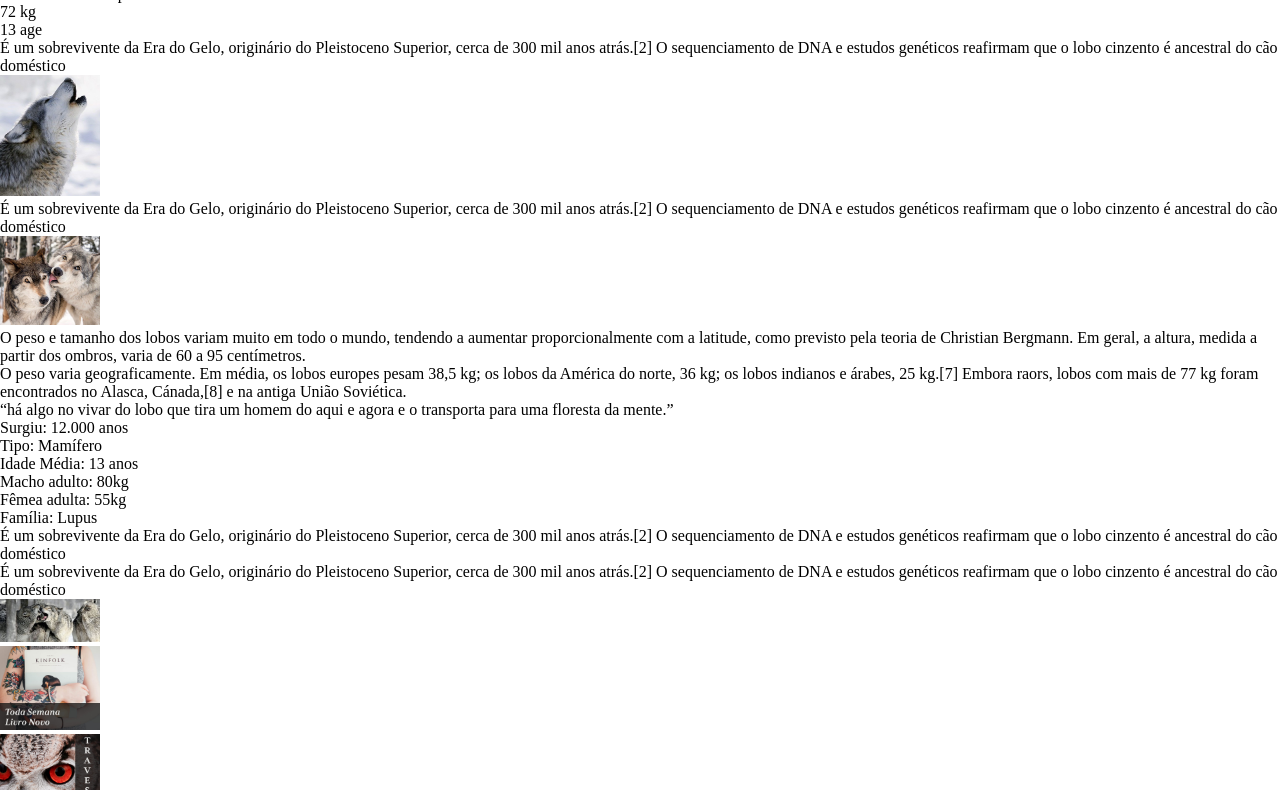
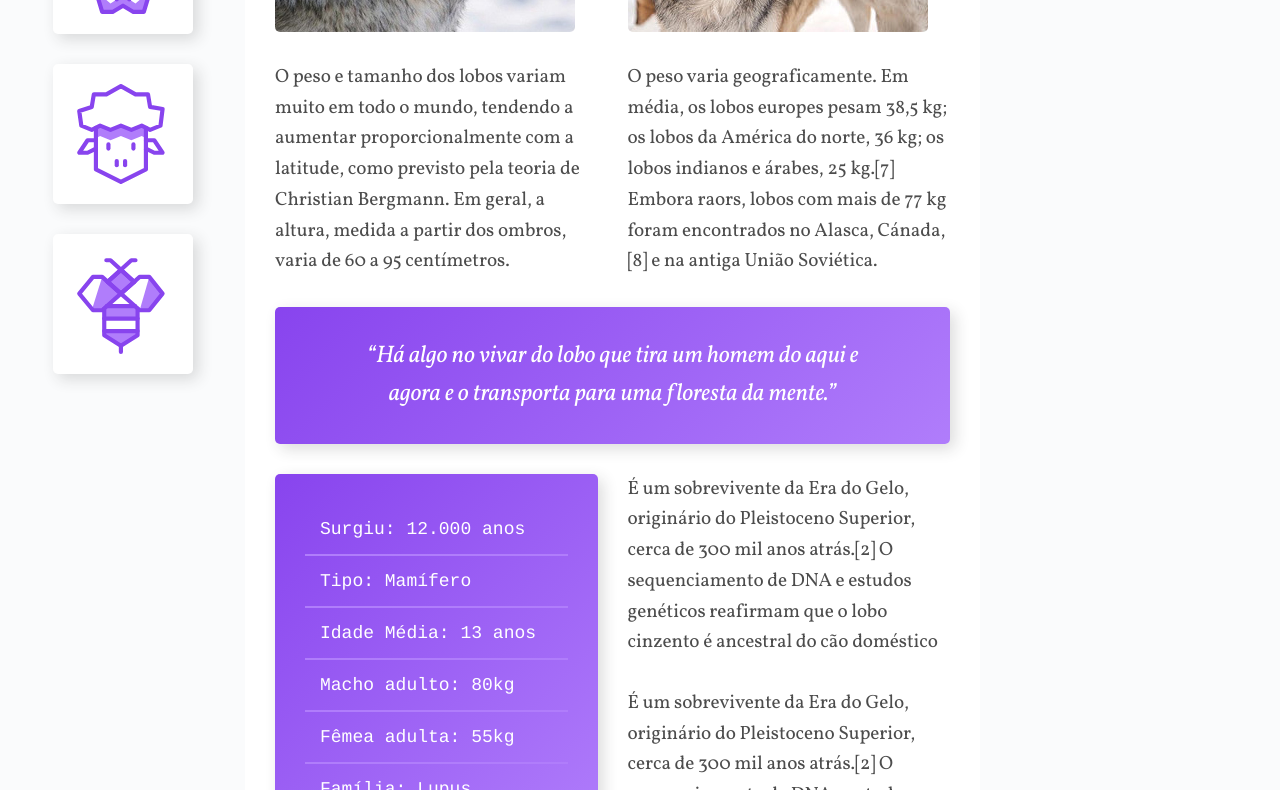
Before and after one commit to Carolina-nico/wildbeast, a plain HTML site: page index.html in a window 1280 px wide. Shown: the part 751-1541 px from the top of the page. Drawn offline with Linux system fonts and the light colour scheme.

Commit message:
Finalizado a estilização e alinhamentos.

```diff
--- a/index.html
+++ b/index.html
@@ -50,15 +50,14 @@
                 </div>
             </div>
 
-            <p>É um sobrevivente da Era do Gelo, originário do Pleistoceno Superior, cerca de 300 mil anos atrás.[2] O
+            <p class="col-wide">É um sobrevivente da Era do Gelo, originário do Pleistoceno Superior, cerca de 300 mil anos atrás.[2] O
                 sequenciamento de DNA e estudos genéticos reafirmam que o lobo cinzento é ancestral do cão doméstico</p>
 
-            <img src="./img/wolf1.jpg" alt="Wolf 1">
+            <img class="img-1" src="./img/wolf1.jpg" alt="Wolf 1">
 
-            <p>É um sobrevivente da Era do Gelo, originário do Pleistoceno Superior, cerca de 300 mil anos atrás.[2] O
-                sequenciamento de DNA e estudos genéticos reafirmam que o lobo cinzento é ancestral do cão doméstico</p>
+            <p class="destaque">É um sobrevivente da Era do Gelo, originário do Pleistoceno Superior, cerca de 300 mil anos atrás.[2] O sequenciamento de DNA e estudos.</p>
 
-            <img src="./img/wolf2.jpg" alt="Wolf 2">
+            <img class="img-2" src="./img/wolf2.jpg" alt="Wolf 2">
 
             <p>O peso e tamanho dos lobos variam muito em todo o mundo, tendendo a aumentar proporcionalmente com a
                 latitude, como previsto pela teoria de Christian Bergmann. Em geral, a altura, medida a partir dos
@@ -68,8 +67,8 @@
                 kg; os lobos indianos e árabes, 25 kg.[7] Embora raors, lobos com mais de 77 kg foram encontrados no
                 Alasca, Cánada,[8] e na antiga União Soviética.</p>
 
-            <blockquote class="citacao">
-                <p>“há algo no vivar do lobo que tira um homem do aqui e agora e o transporta para uma floresta da
+            <blockquote class="citacao col-wide">
+                <p>“Há algo no vivar do lobo que tira um homem do aqui e agora e o transporta para uma floresta da
                     mente.”</p>
             </blockquote>
 
@@ -93,7 +92,7 @@
                 </p>
             </div>
 
-            <img src="./img/wolf3.jpg" alt="Wolf 3">
+            <img class="col-wide" src="./img/wolf3.jpg" alt="Wolf 3">
         </main>
 
         <aside class="anuncios">
--- a/style.css
+++ b/style.css
@@ -6,7 +6,11 @@ li,
 blockquote {
     padding: 0px;
     margin: 0px;
-    box-sizing: border-box;
+    /* box-sizing: border-box; */
+}
+
+body {
+    font-family: 'Vollkorn', Georgia, serif;
 }
 
 li {
@@ -18,5 +22,233 @@ a {
 }
 
 img {
+    max-width: 100%;
+    display: block;
+    border-radius: 5px;
+}
+
+/* Grid Geral */
+
+.estrutura {
+    display: grid;
+    grid-template-columns: minmax(160px, 1fr) 3fr 300px;
+    grid-template-areas:
+        "header header header"
+        "sidenav content anuncios"
+        "footer footer footer";
+}
+
+/* HEADER */
+
+.logo {
+    max-width: 200px;
+}
+
+.header {
+    grid-area: header;
+    background: linear-gradient(135deg, #8844ee, #B07dfb);
+    padding: 30px;
+    display: grid;
+    grid-template-columns: 1fr auto;
+    align-items: center;
+}
+
+.header nav ul {
+    display: flex;
+    flex-wrap: wrap;
+    /* gap: 10px; */
+}
+
+.header nav a {
+    display: block;
+    padding: 10px;
+    color: white;
+    font-size: 1.125em;
+    background: rgba(0, 0, 0, .1);
+    border-radius: 5px;
+    transition: 0.2s;
+}
+
+.header nav a:hover {
+    background: rgba(0, 0, 0, .4);
+}
+
+.header li+li {
+    margin-left: 30px;
+}
+
+/* SIDENAV */
+
+.sidenav {
+    grid-area: sidenav;
+    background: #fafbfc;
+    padding: 30px;
+}
+
+.sidenav li a {
+    display: block;
+    min-width: 60px;
     max-width: 100px;
+    margin: 0px auto 30px auto;
+    background: white;
+    padding: 20px;
+    border-radius: 5px;
+    box-shadow: 5px 5px 15px 0px rgba(44,44,44,0.164);
+    transition: .2s ease-out;
 }
+
+.sidenav li a:hover {
+    background: #b07dfb;
+}
+
+/* CONTENT */
+
+.content {
+    grid-area: content;
+    max-width: 900px;
+    margin: 0 auto;
+    padding: 30px;
+    display: grid;
+    grid-template-columns: 1fr 1fr;
+    gap: 30px;
+}
+
+.col-wide {
+    grid-column: 1 / -1;
+}
+
+.img-1 {
+    grid-row: span 2;
+    align-self: end;
+}
+
+.img-2 {
+    align-self: end;
+}
+
+/* ESTILOS CONTENT */
+
+p {
+    font-size: 1.2em;
+    line-height: 1.6;
+    letter-spacing: -0.005em;
+    color: rgba(0, 0, 0, .7);
+}
+
+.informacoes p + p {
+    margin-top: 30px;
+}
+
+/* TITULO */
+
+.titulo {
+    color: #b07dfb;
+}
+
+.titulo h1 {
+    font-size: 3.75em;
+    line-height: 1;
+    font-weight: 700;
+}
+
+.titulo span {
+    font-size: 1.12em;
+    font-style: italic;
+}
+
+/* CARACTERISTICAS */
+
+.caracteristicas {
+    display: flex;
+    align-items: flex-start;
+}
+
+.caracteristicas > div {
+    width: 80px;
+    text-align: center;
+    background: linear-gradient(135deg, #8844ee, #B07dfb);
+    border-radius: 5px;
+    box-shadow: 5px 5px 15px 0px rgba(44,44,44,0.164);
+    position: relative;
+}
+
+.caracteristicas > div:first-child {
+    margin-right:  30px;
+}
+
+.caracteristicas span {
+    display: block;
+    color: #b07dfb;
+}
+
+.numero {
+    font-size: 3em;
+    line-height: 1;
+    margin: 10px auto;
+}
+
+.rotulo {
+    background: white;
+    position: relative;
+    border-radius: 0 0 5px 5px;
+    padding: 5px 0;
+    top: 2px;
+}
+
+.destaque {
+    font-size: 0.975em;
+    color: #b07dfb;
+    max-width: 16em;
+}
+
+.citacao, .atributos {
+    align-self: start;
+    padding: 30px ;
+    border-radius: 5px;
+    box-shadow: 5px 5px 15px 0 rgba(44, 44, 44, 0.164);
+    background: linear-gradient(135deg, #8844ee, #b07dfb);
+}
+
+.citacao p {
+    font-size: 1.5em;
+    font-style: italic;
+    text-align: center;
+    max-width: 500px;
+    margin: 0 auto;
+    color: white;
+}
+
+.atributos li {
+    color: white;
+    font-family: Courier, monospace;
+    font-size: 1.125em;
+    padding: 15px;
+}
+
+.atributos li + li {
+    border-top: 2px solid #b07dfb;
+}
+
+/* ANUNCIOS */
+
+.anuncios {
+    grid-area: anuncios;
+    background: #fafbfc;
+    display: grid;
+    align-content: start;
+    padding: 30px;
+    gap: 30px;
+}
+
+/* FOOTER */
+
+.footer {
+    grid-area: footer;
+    background: linear-gradient(135deg, #8844ee, #B07dfb);
+}
+
+.footer p {
+    color: white;
+    text-align: center;
+    padding: 30px;
+}
```
